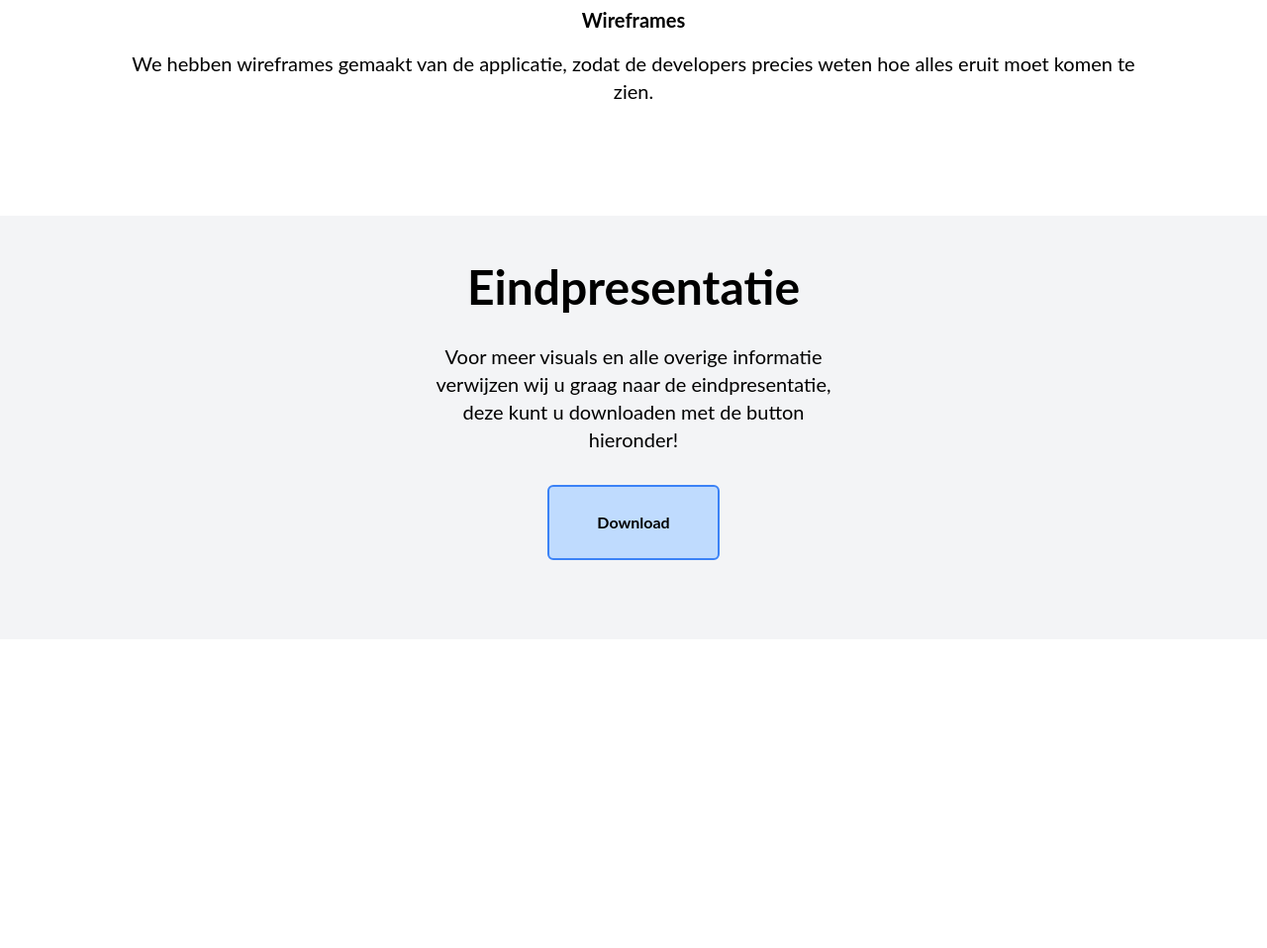
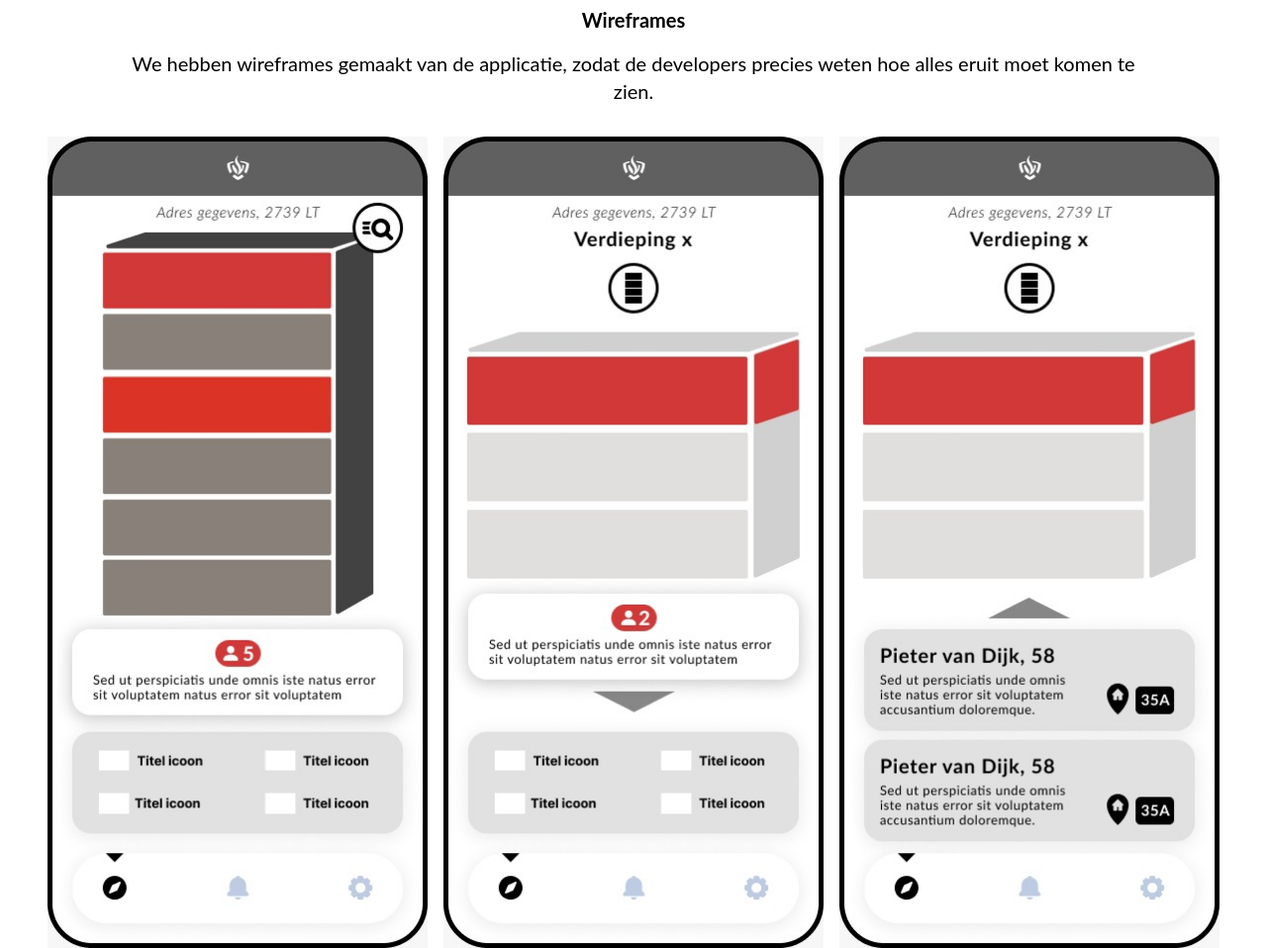
Before and after one commit to TimoWieme/rookvrij-onepager, a website: page src/index.html in a window 1280 px wide. Shown: the part 8420-9378 px from the top of the page at 99% size. Before the commit the page ends 9066 px from the top, so only its background shows below. Drawn offline with nearby package versions, Linux system fonts and the light colour scheme; files that its build step writes are made by us from their sources.

Commit message:
Uploaded wireframes

```diff
--- a/src/index.html
+++ b/src/index.html
@@ -299,9 +299,15 @@
       <p class="text-xl font-lato text-center m-auto px-32 font-bold"> Wireframes</p>
       <p class="text-xl font-lato text-center m-auto mt-4 px-32"> We hebben wireframes gemaakt van de applicatie, zodat
         de developers precies weten hoe alles eruit moet komen te zien.</p>
-      <div class="grid grid-cols-3 w-full h-full px-12 gap-4 my-8">
+      <div class="grid lg:grid-cols-3 w-full h-full px-12 gap-4 my-8 justify-center">
         <div class="w-full h-full">
-          <img src="" />
+          <img src="images/wireframe-1.1.jpeg" />
+        </div>
+        <div class="w-full h-full">
+          <img src="images/wireframe-1.2.jpeg" />
+        </div>
+        <div class="w-full h-full">
+          <img src="images/wireframe-1.3.jpeg" />
         </div>
       </div>
     </div>
```
Also changed, not shown: src/images/wireframe-1.1.jpeg (added), src/images/wireframe-1.2.jpeg (added), src/images/wireframe-1.3.jpeg (added).
